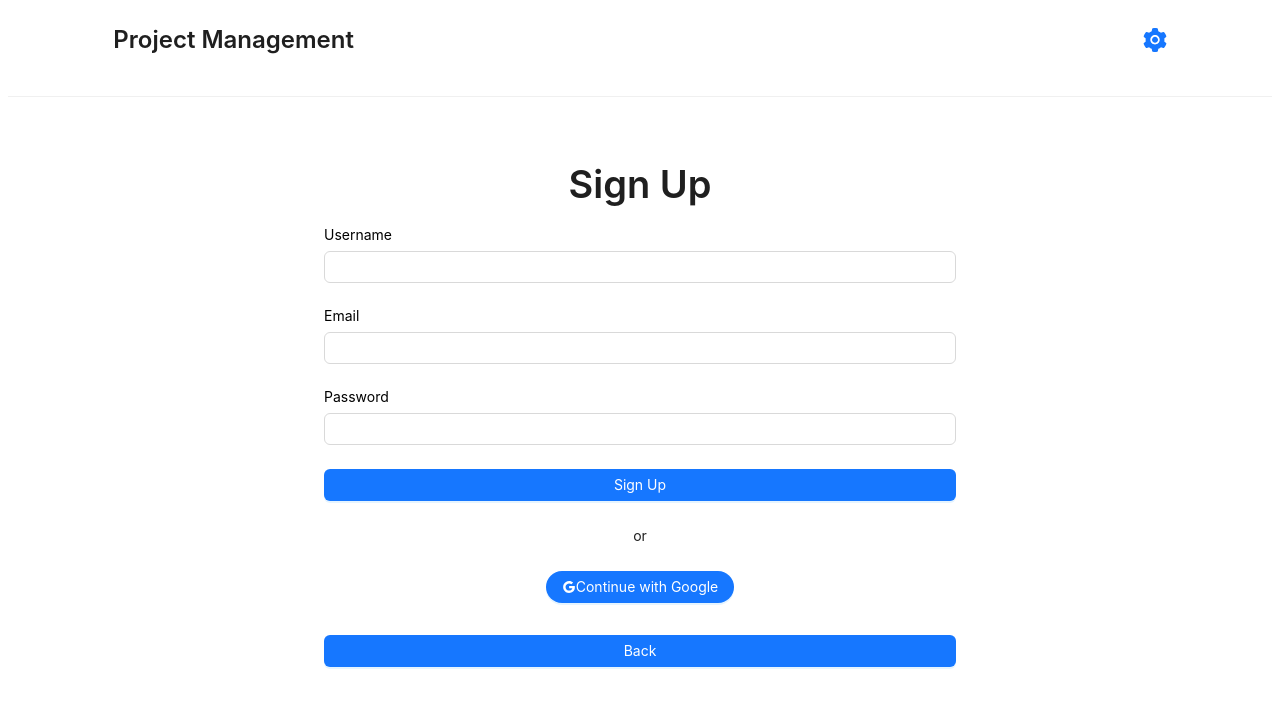
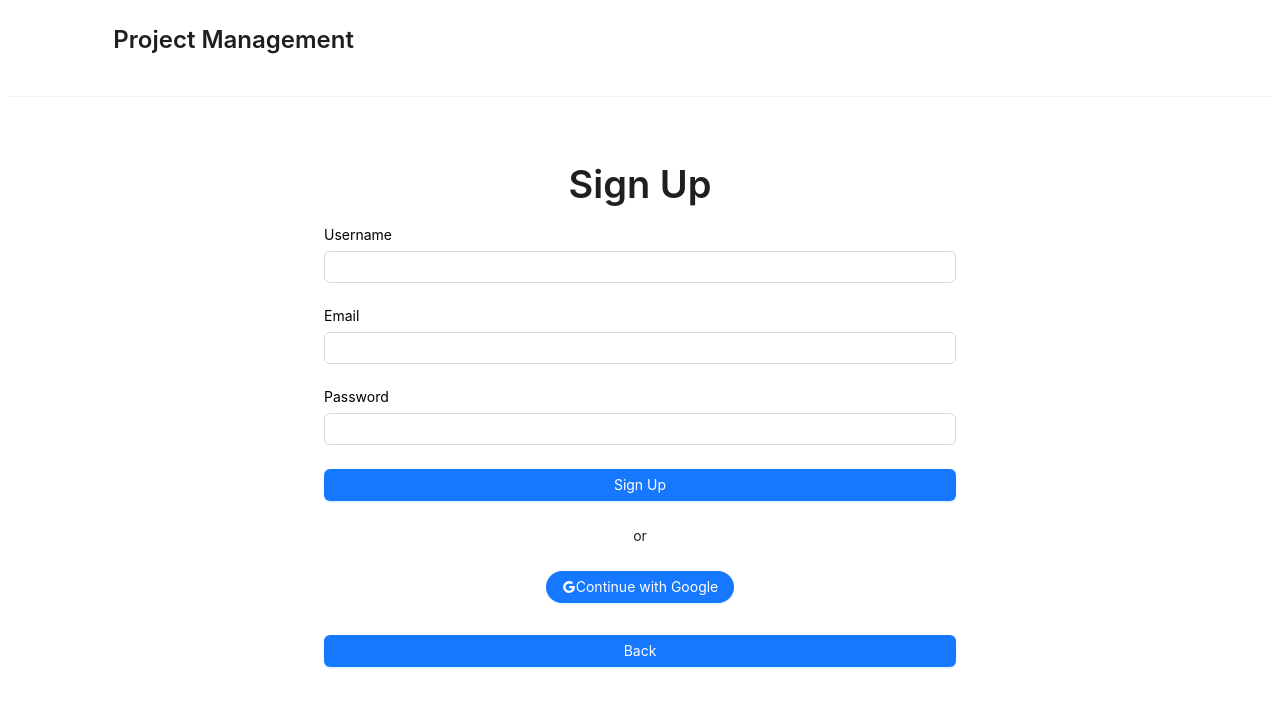
Before and after one commit to ahsanaasim/project-managment-y, a Next.js app: page /auth/signup in a window 1280 px wide. Shown: the top 708 px of the page. Built offline with nearby package versions, Linux system fonts and the light colour scheme; no server answers.

Commit message:
removed settings dropdown for auth pages

```diff
--- a/app/components/TopMenu/index.tsx
+++ b/app/components/TopMenu/index.tsx
@@ -13,13 +13,15 @@ import { signOut } from "firebase/auth";
 import React, { FormEventHandler } from "react";
 import Wrapper from "../Wrapper";
 import { useAppContext } from "@/app/context/AppProvider";
-import { useRouter } from "next/navigation";
+import { usePathname, useRouter } from "next/navigation";
 import { ExclamationCircleFilled, SettingFilled } from "@ant-design/icons";
 import Link from "next/link";
 
 const TopMenu = () => {
   const { user } = useAppContext();
   const router = useRouter();
+  const path = usePathname();
+  console.log(path);
 
   const logout: FormEventHandler = async () => {
     await signOut(auth);
@@ -75,18 +77,8 @@ const TopMenu = () => {
           <Typography.Title style={{ margin: 0 }} level={3}>
             Project Management
           </Typography.Title>
+          {!["/auth", "/auth/login", "/auth/signup"].includes(path) && (
             <div>
-            {/* {(user != null) ? <Button href="/auth/login">Login</Button> : <Button type="primary" onClick={logout}>Logout</Button>} */}
-            {/* {!user ? (
-              <Button type="primary" href="/auth/login">
-                Login
-              </Button>
-            ) : (
-              <Button type="primary" onClick={logout}>
-                Logout
-              </Button>
-            )} */}
-
               <Dropdown
                 menu={{
                   items: [
@@ -120,6 +112,7 @@ const TopMenu = () => {
                 </a>
               </Dropdown>
             </div>
+          )}
         </div>
       </Wrapper>
       <Divider />
```
Lines whose indentation alone changed are shown as unchanged.
